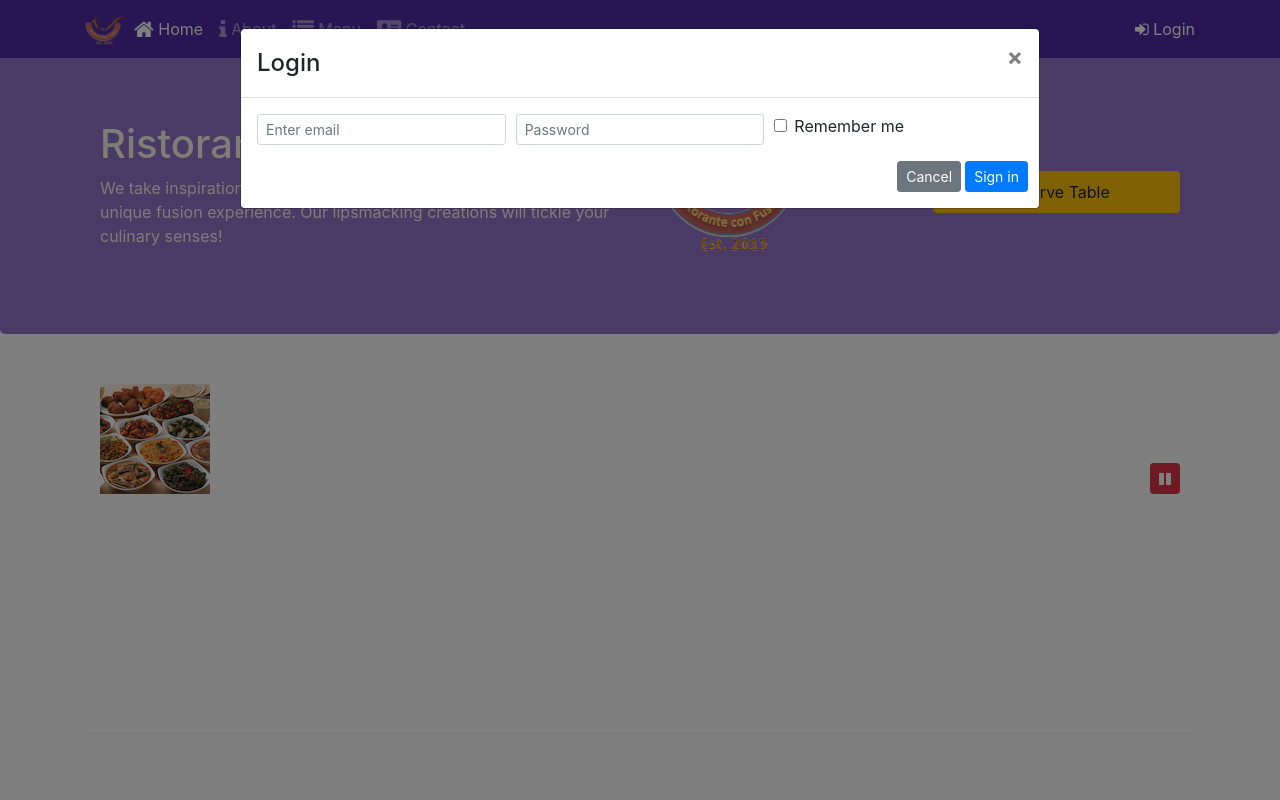
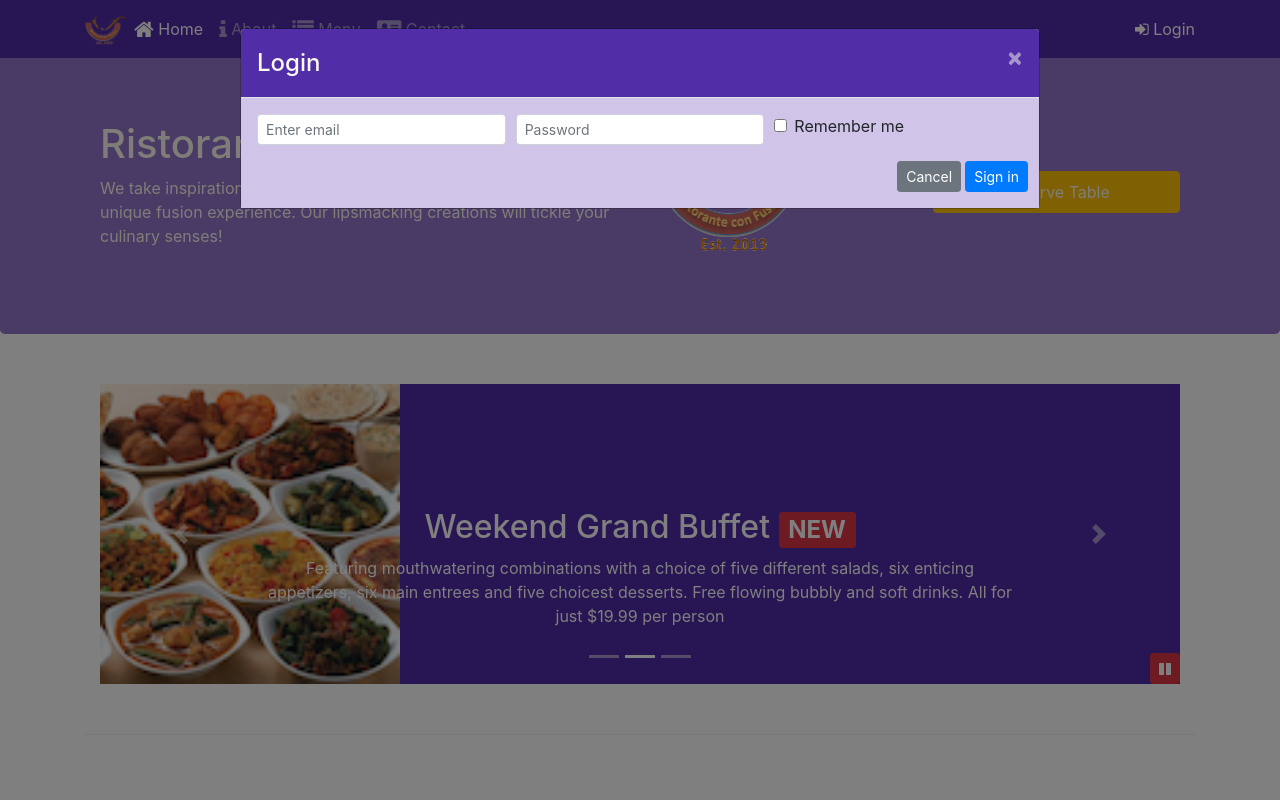
Before and after one commit to Sange3/bootstrap-, a website: page index.html in a window 1280 px wide. Both pictures are taken after a click on the link "Login". Shown: the top 800 px of the page. Drawn offline with nearby package versions, Linux system fonts and the light colour scheme.

Commit message:
Assignment 4

```diff
--- a/css/styles.scss
+++ b/css/styles.scss
@@ -54,7 +54,7 @@
     padding: 10px;
 }
 
-carousel {
+.carousel {
     background:$background-dark;
 
     .carousel-item {
@@ -74,3 +74,15 @@
     bottom: 0px;
     z-index: 1;
 }
+
+.modal-header {
+    background-color: $background-dark;
+    color: floralwhite;
+    button {
+        color: floralwhite;
+    }
+}
+
+.modal-body {
+    background-color: $background-pale;
+}
--- a/index.html
+++ b/index.html
@@ -34,7 +34,7 @@
                                 class="fa fa-address-card fa-lg"></span> Contact</a></li>
                 </ul>
                 <span class="navbar-text">
-                    <a data-toggle="modal" data-target="#loginModal">
+                    <a id="loginBtn">
                         <span class="fa fa-sign-in"></span> Login</a>
                 </span>
             </div>
@@ -182,8 +182,7 @@
                     <img src="img/logo.png" class="img-fluid">
                 </div>
                 <div class="col-12 col-sm align-self-center">
-                    <a role="button" class="btn btn-block nav-link btn-warning" data-toggle="modal"
-                        data-target="#reserveModal" href="#reserve">Reserve Table</a>
+                    <a role="button" class="btn btn-block nav-link btn-warning" id="reserveBtn">Reserve Table</a>
                 </div>
             </div>
         </div>
@@ -376,6 +375,14 @@
                 $("#carouselButton").children("span").addClass('fa-pause');
             }
         });
+        $("#reserveBtn").click(function () {
+            $("#reserveModal").modal('toggle');
+        });
+
+        $("#loginBtn").click(function () {
+            $("#loginModal").modal('toggle');
+        });
+
     </script>
 
 
```
Also changed, not shown: css/styles.css.
